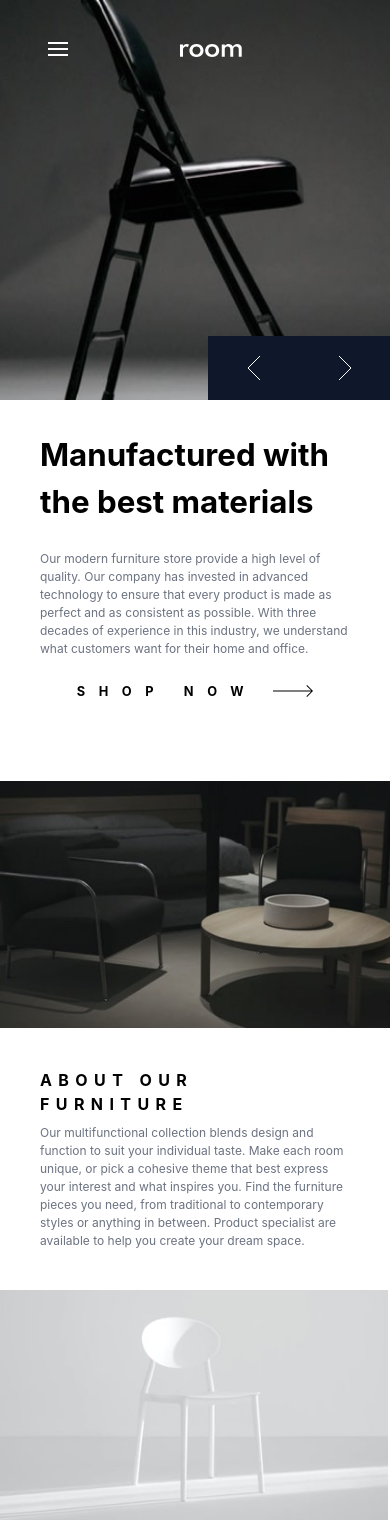
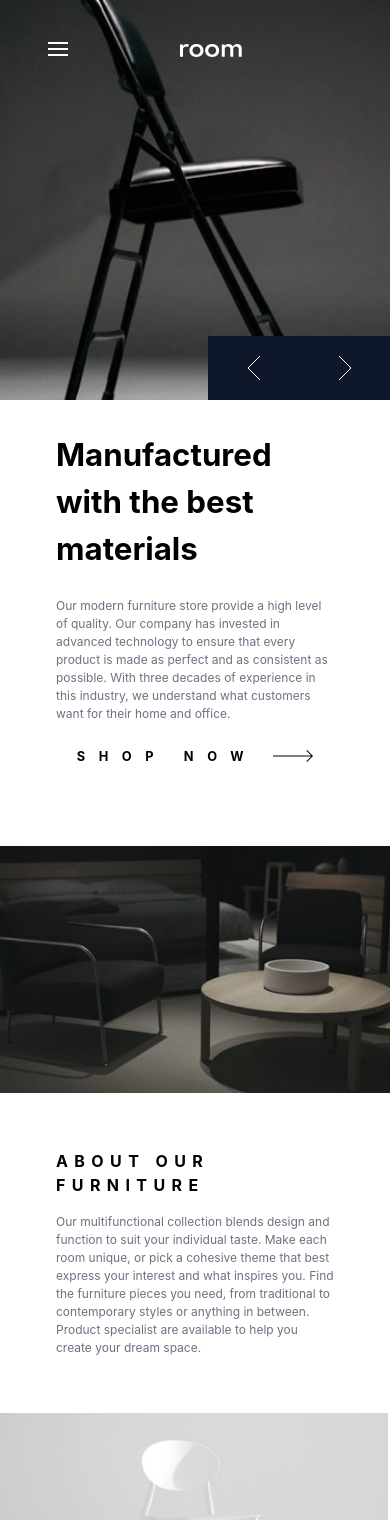
Before and after one commit to Dhei-vid/Terrace, a React (Create React App) app: page /page3 in a window 390 px wide. Shown: the top 1520 px of the page. Built offline with nearby package versions, Linux system fonts and the light colour scheme.

Commit message:
fix:styling to design

```diff
--- a/src/components/bottom/hero.component.tsx
+++ b/src/components/bottom/hero.component.tsx
@@ -7,8 +7,8 @@ const Hero = () => {
       <div className="md:col-span-2">
         <img className="w-full" src={Dark} alt="Dark furniture" />
       </div>
-      <div className="col-span-3 p-10">
-        <h3 className="font-bold uppercase tracking-wider pb-2 ">
+      <div className="col-span-3 p-14">
+        <h3 className="font-bold uppercase tracking-wider pb-4">
           About our furniture
         </h3>
         <p className="text-gray-500 text-xs">
--- a/src/components/home/home.component.tsx
+++ b/src/components/home/home.component.tsx
@@ -9,8 +9,8 @@ import Hero from "../bottom/hero.component";
 const Home = () => {
   return (
     <>
-      <div className="grid grid-cols-1 md:grid-cols-7">
-        <div className="col-span-4">
+      <div className="grid grid-cols-1 md:grid-cols-7 ">
+        <div className="md:col-span-4">
           <Navigation />
           <img
             className="hidden h-100 w-full md:block"
@@ -25,7 +25,7 @@ const Home = () => {
             loading="lazy"
           />
         </div>
-        <div className="col-span-3 px-10 md:px-28 pt-8 justify-items-center relative">
+        <div className="col-span-3 px-14 md:px-28 pt-8 justify-items-center relative">
           <h2 className="text-3xl font-bold pb-6">
             Discover innovative ways to decorate
           </h2>
--- a/src/components/page2/page2.component.tsx
+++ b/src/components/page2/page2.component.tsx
@@ -15,7 +15,7 @@ const Page2 = () => {
           <img
             className="hidden h-100 w-full md:block"
             src={image2}
-            alt="home"
+            alt="page2"
             loading="lazy"
           />
           <img
@@ -25,7 +25,7 @@ const Page2 = () => {
             loading="lazy"
           />
         </div>
-        <div className="col-span-3 px-10 pt-8 md:px-28 justify-items-center relative">
+        <div className="col-span-3 px-14 pt-8 md:px-28 justify-items-center relative">
           <h2 className="text-3xl font-bold pb-6">
             We are available all across the globe
           </h2>
--- a/src/components/page3/page3.component.tsx
+++ b/src/components/page3/page3.component.tsx
@@ -25,7 +25,7 @@ const Page3 = () => {
             loading="lazy"
           />
         </div>
-        <div className="col-span-3 px-10 md:px-28 pt-8 justify-items-center relative">
+        <div className="col-span-3 px-14 md:px-28 pt-8 justify-items-center relative">
           <h2 className="text-3xl subpixel-antialiased font-bold pb-6">
             Manufactured with the best materials
           </h2>
```
